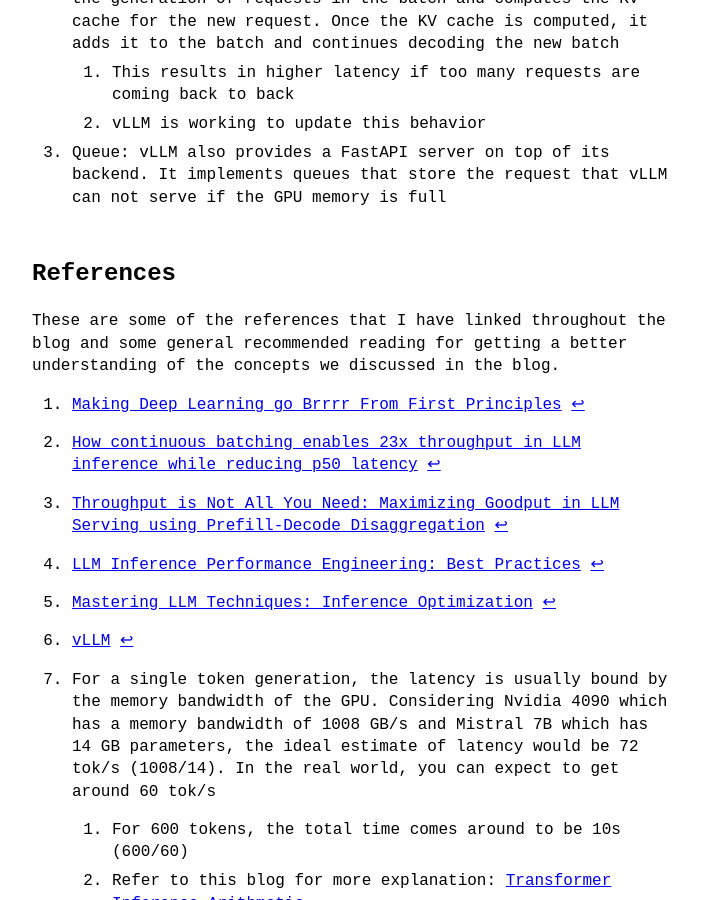
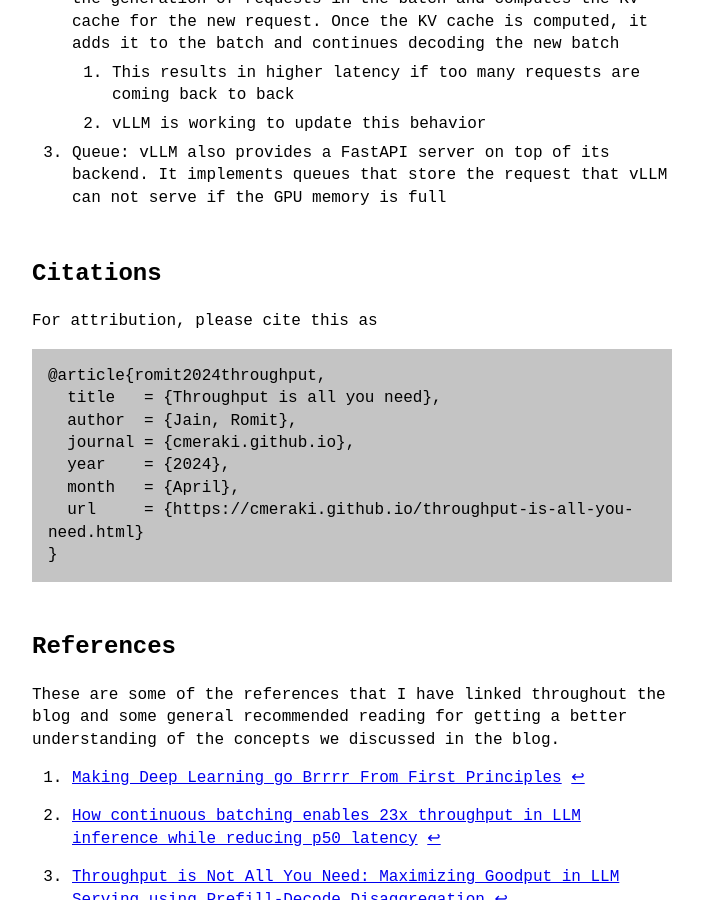
Before and after one commit to cmeraki/cmeraki.github.io, a Jekyll site: the page built from _posts/2024-04-11-throughput-is-all-you-need.md, in a window 1280 px wide and 900 px high, scrolled down 12541 px. Shown: the whole window, without its empty margins (288-991 px from the left). Built offline with Jekyll 4.4.1, drawn with Linux system fonts in a browser that asks for light colours.

Commit message:
Updated citations

````diff
--- a/_posts/2024-04-11-throughput-is-all-you-need.md
+++ b/_posts/2024-04-11-throughput-is-all-you-need.md
@@ -474,6 +474,21 @@
     4. vLLM is working to update this behavior
 3. Queue: vLLM also provides a FastAPI server on top of its backend. It implements queues that store the request that vLLM can not serve if the GPU memory is full
 
+## Citations
+
+For attribution, please cite this as
+
+```
+@article{romit2024throughput,
+  title   = {Throughput is all you need},
+  author  = {Jain, Romit},
+  journal = {cmeraki.github.io},
+  year    = {2024},
+  month   = {April},
+  url     = {https://cmeraki.github.io/throughput-is-all-you-need.html}
+}
+```
+
 ## References
 
 These are some of the references that I have linked throughout the blog and some general recommended reading for getting a better understanding of the concepts we discussed in the blog.
````
Also changed, not shown: _posts/2024-05-25-gpu-part1.md (+15 -0 lines), _posts/2024-05-26-gpu-part2.md (+15 -0 lines), _posts/2024-06-30-gpu-part3.md (+15 -0 lines).
